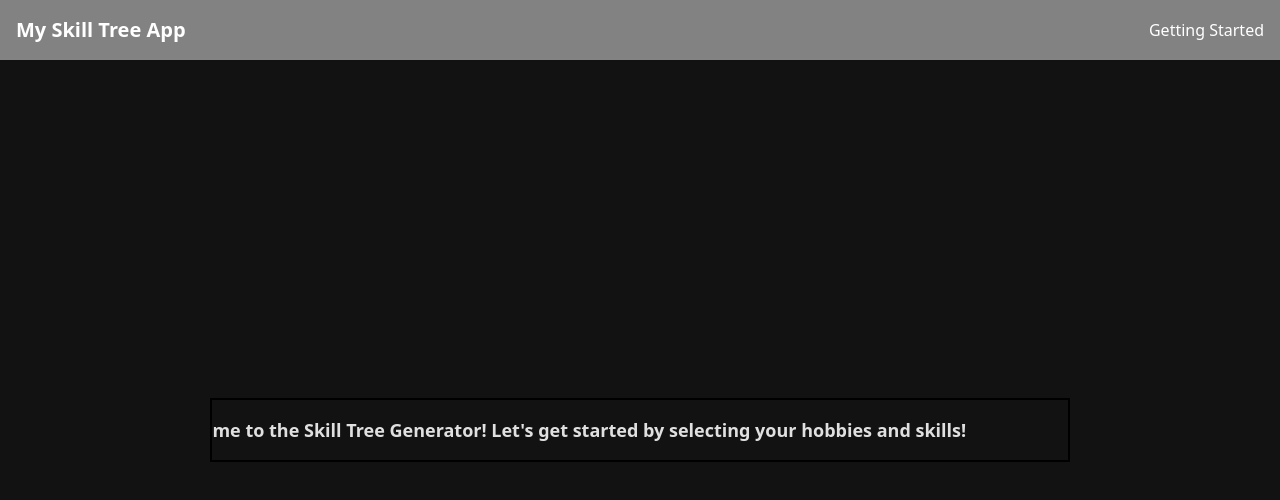
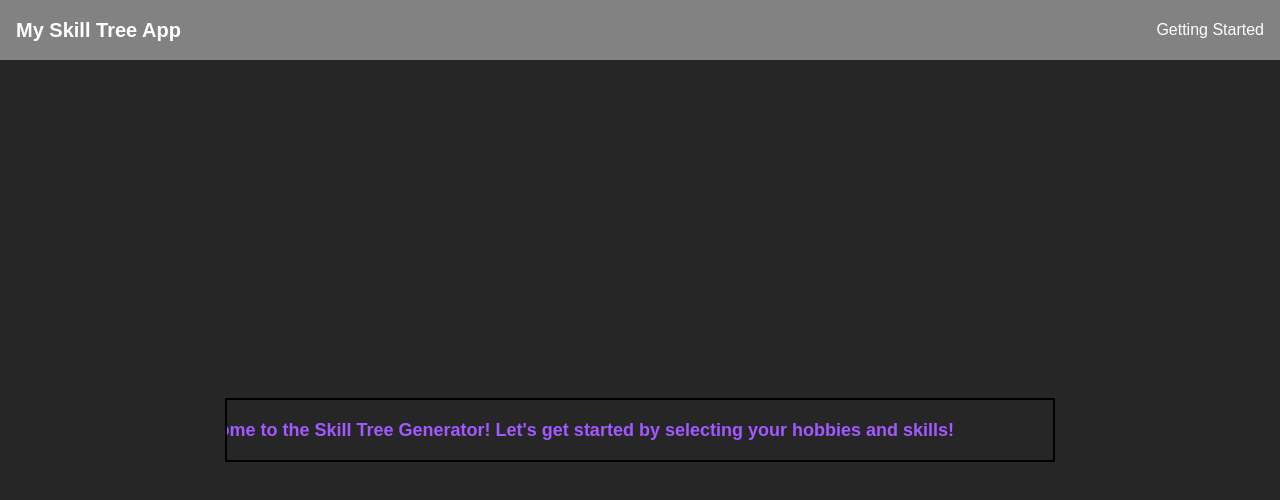
Before and after one commit to Astroneeor/hobbitify, a React (Vite) app in the folder react-app/: page / in a window 1280 px wide. Shown: the top 500 px of the page. Built offline with nearby package versions, Linux system fonts and the light colour scheme.

Commit message:
Update App.tsx

```diff
--- a/react-app/src/App.tsx
+++ b/react-app/src/App.tsx
@@ -6,7 +6,7 @@ import SkillTree from "./pages/SkillTree";
 
 const App: React.FC = () => {
   return (
-    <div className="dark bg-dark-mode text-secondary min-h-screen">
+    <div className="dark bg-gray-bg text-primary-100 font-Manrope min-h-screen">
       <Router>
         <Routes>
           <Route path="/" element={<LandingPage />} />
```
